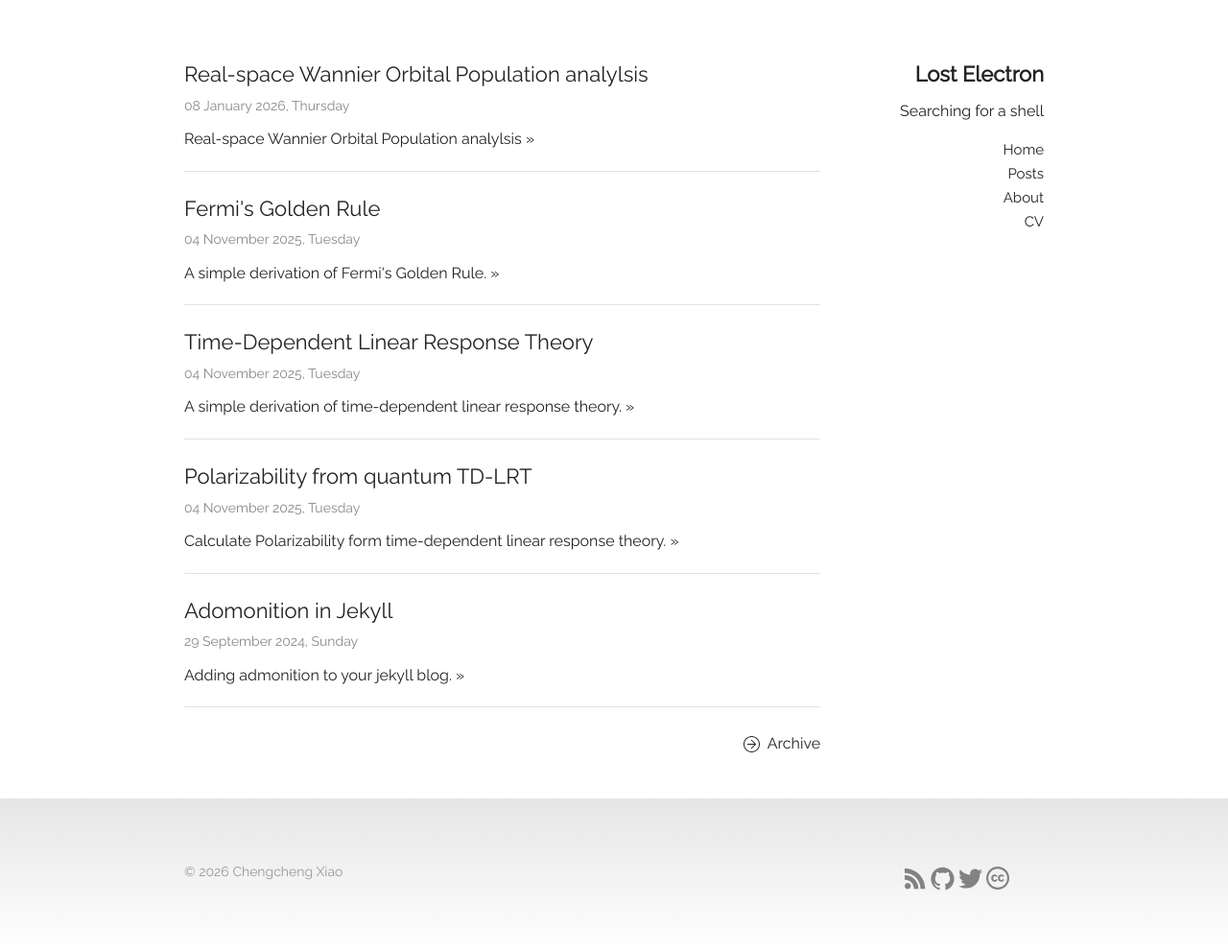
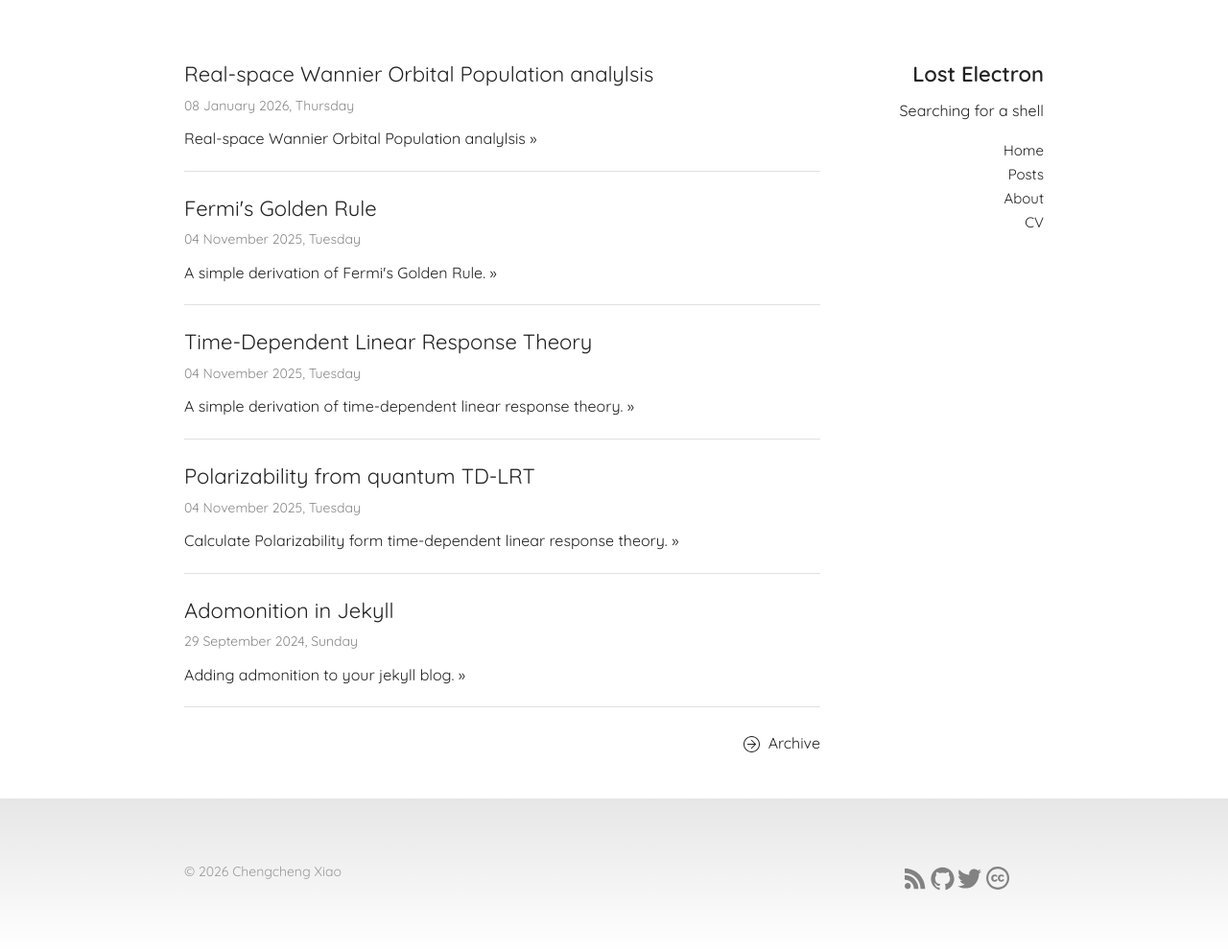
Before and after one commit to Chengcheng-Xiao/Chengcheng-Xiao.github.io, a Jekyll site: the page built from index.html, in a window 1280 px wide. Shown: the whole page at 96% size. Built offline with Jekyll 4.4.1, drawn with Linux system fonts in a browser that asks for light colours; nearby versions of some CDN libraries.

Commit message:
Update font.

```diff
--- a/_includes/head.html
+++ b/_includes/head.html
@@ -42,7 +42,10 @@
   <!-- fonts -->
   <link rel="preconnect" href="https://fonts.googleapis.com">
   <link rel="preconnect" href="https://fonts.gstatic.com" crossorigin>
-  <link href="https://fonts.googleapis.com/css2?family=Raleway:wght@300;400&display=swap" rel="stylesheet">
+  <link href="https://fonts.googleapis.com/css2?family=Quicksand:wght@300..700&display=swap" rel="stylesheet">
+  <!-- <link
+     href="https://fonts.googleapis.com/css2?family=Raleway:wght@300;400&display=swap"
+     rel="stylesheet"> -->
   <!-- <link href="https://fonts.googleapis.com/css?family=Noto+Sans:wght@300&display=fallback" rel="stylesheet"> -->
   <!-- <link rel="preconnect" href="https://fonts.googleapis.com"> -->
   <!-- <link rel="preconnect" href="https://fonts.gstatic.com" crossorigin> -->
--- a/_sass/_base.scss
+++ b/_sass/_base.scss
@@ -143,7 +143,8 @@ body {
   /* font-family: "Raleway", "HelveticaNeue", "Helvetica Neue", Helvetica, Arial, sans-serif; */
   /* font-family: -apple-system-font,"Helvetica Neue","PingFang SC","Hiragino Sans GB","Microsoft YaHei",sans-serif; */
   // font-family: "Noto Sans", -apple-system-font,"Helvetica Neue","PingFang SC","Hiragino Sans GB","Microsoft YaHei",sans-serif;
-  font-family: 'Raleway', -apple-system-font,"Helvetica Neue","PingFang SC","Hiragino Sans GB","Microsoft YaHei",sans-serif;
+  // font-family: 'Raleway', -apple-system-font,"Helvetica Neue","PingFang SC","Hiragino Sans GB","Microsoft YaHei",sans-serif;
+  font-family: 'Quicksand', -apple-system-font,"Helvetica Neue","PingFang SC","Hiragino Sans GB","Microsoft YaHei",sans-serif;
   color: #222; }
 
 
```
